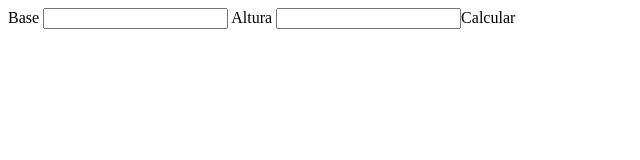
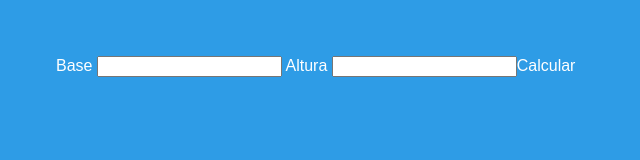
Before and after one commit to Rodoba96/web-rolando-dominguez-ago2021, a plain HTML site: page operadores/index.html in a window 1280 px wide. Shown: the whole page, without its empty margins (0-640 px from the left). Drawn offline with Linux system fonts and the light colour scheme.

Commit message:
Update index.html

```diff
--- a/operadores/index.html
+++ b/operadores/index.html
@@ -5,12 +5,15 @@
 <label>Base </label>
 <input type="text" id="base">
 
-  <label>Altura </label>
-  <input type="text" id="altura>
+<label>Altura </label>
+<input type="text" id="altura>
 
 <button onclick="calcularArea()">Calcular</button>
 
 <div id="resultado"></div>
+<link rel="stylesheet" href="triangulo.css">
 <script src="triangulo.js"></script>
+
+
 </body>
 </html>
```
